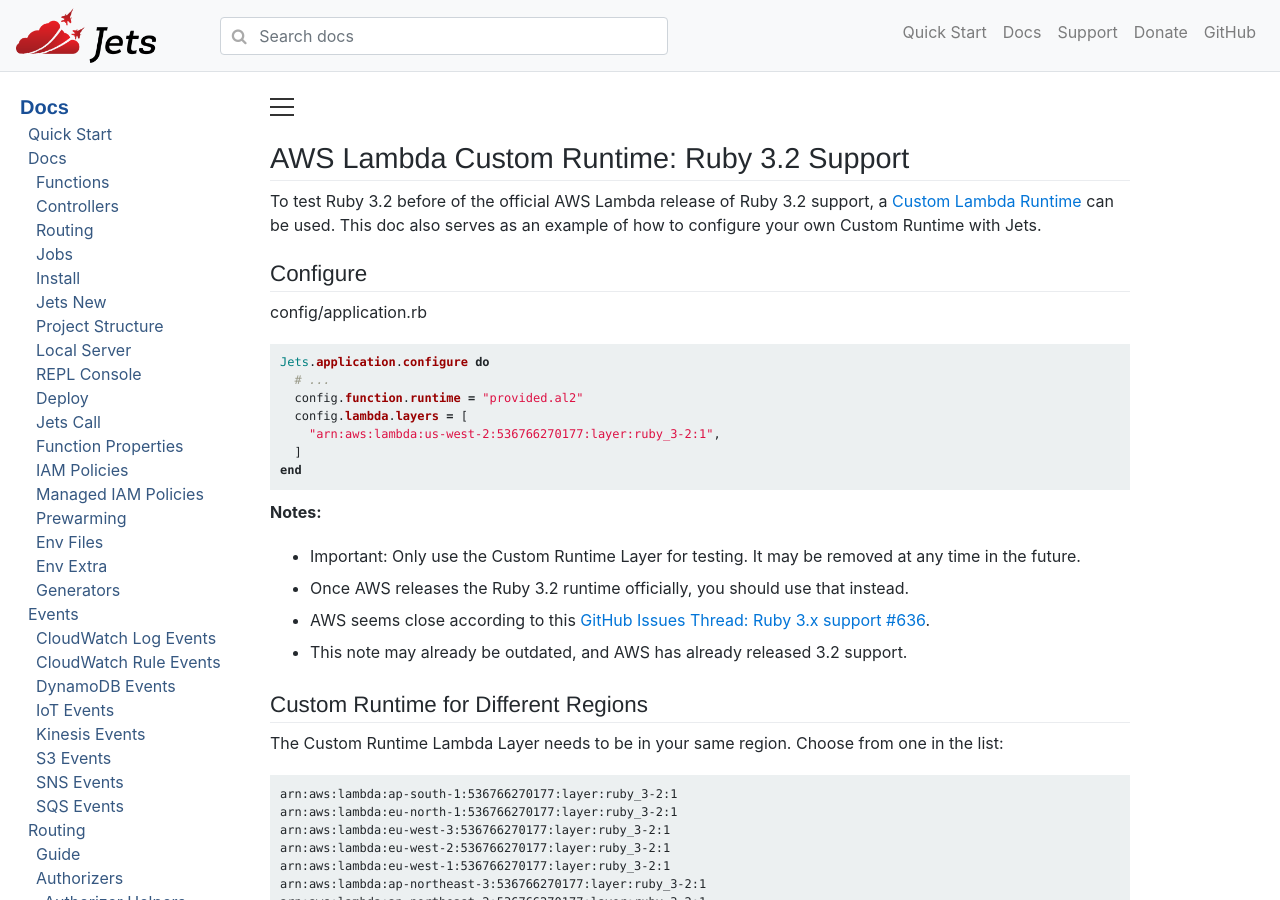
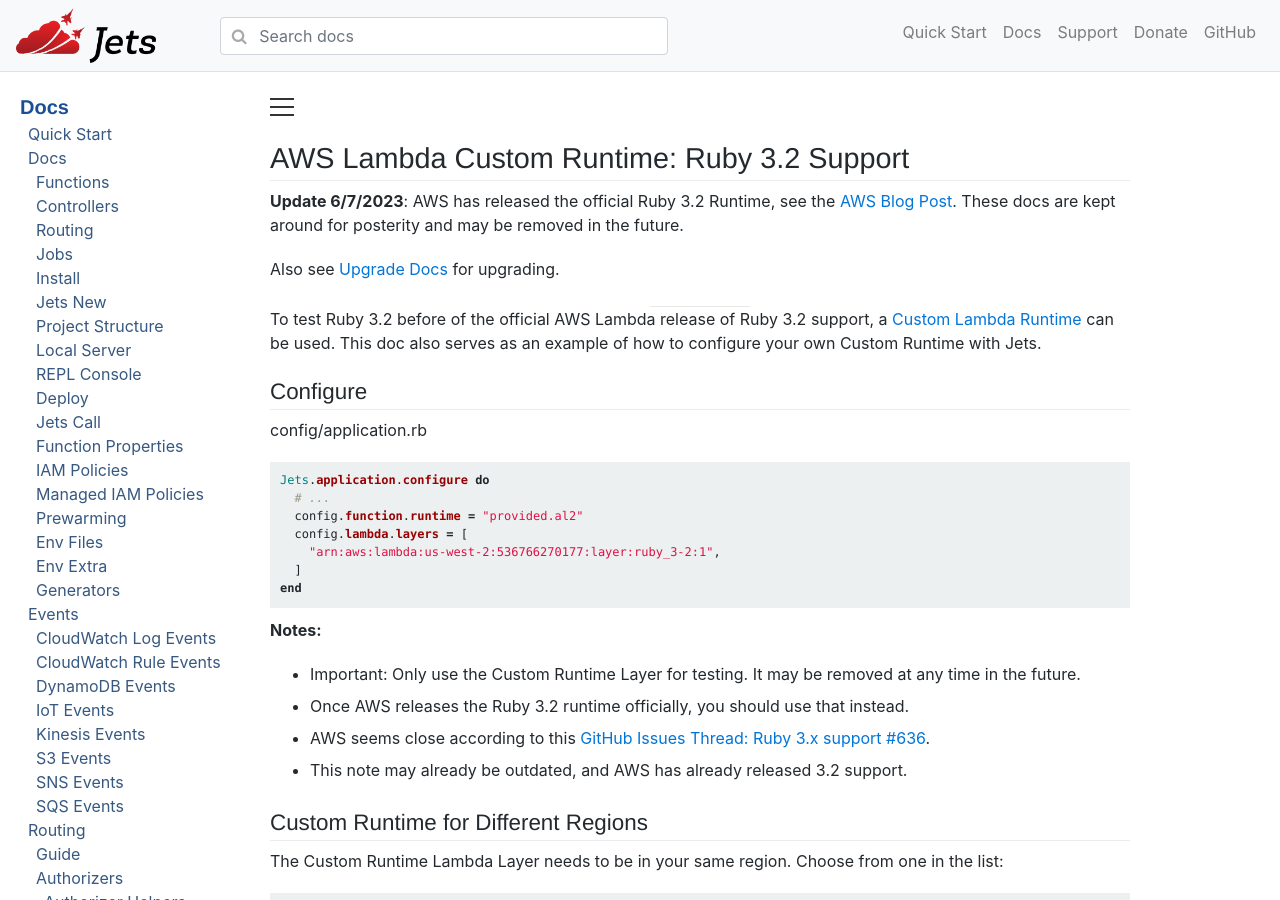
Before and after one commit to rubyonjets/jets-docs, a Jekyll site: the page built from _docs/extras/custom-runtime.md, in a window 1280 px wide and 900 px high. Built offline with Jekyll 4.4.1, drawn with Linux system fonts in a browser that asks for light colours; a script that is not in the unit is left out.

Commit message:
custom runtime update

```diff
--- a/_docs/extras/custom-runtime.md
+++ b/_docs/extras/custom-runtime.md
@@ -3,6 +3,12 @@
 nav_text: Custom Runtime
 category: extras
 order: 19
+---
+
+**Update 6/7/2023**: AWS has released the official Ruby 3.2 Runtime, see the [AWS Blog Post](https://aws.amazon.com/blogs/compute/ruby-3-2-runtime-now-available-in-aws-lambda/). These docs are kept around for posterity and may be removed in the future.
+
+Also see [Upgrade Docs]({% link _docs/extras/upgrading.md %}) for upgrading.
+
 ---
 
 To test Ruby 3.2 before of the official AWS Lambda release of Ruby 3.2 support, a [Custom Lambda Runtime](https://docs.aws.amazon.com/lambda/latest/dg/runtimes-custom.html) can be used. This doc also serves as an example of how to configure your own Custom Runtime with Jets.
```
